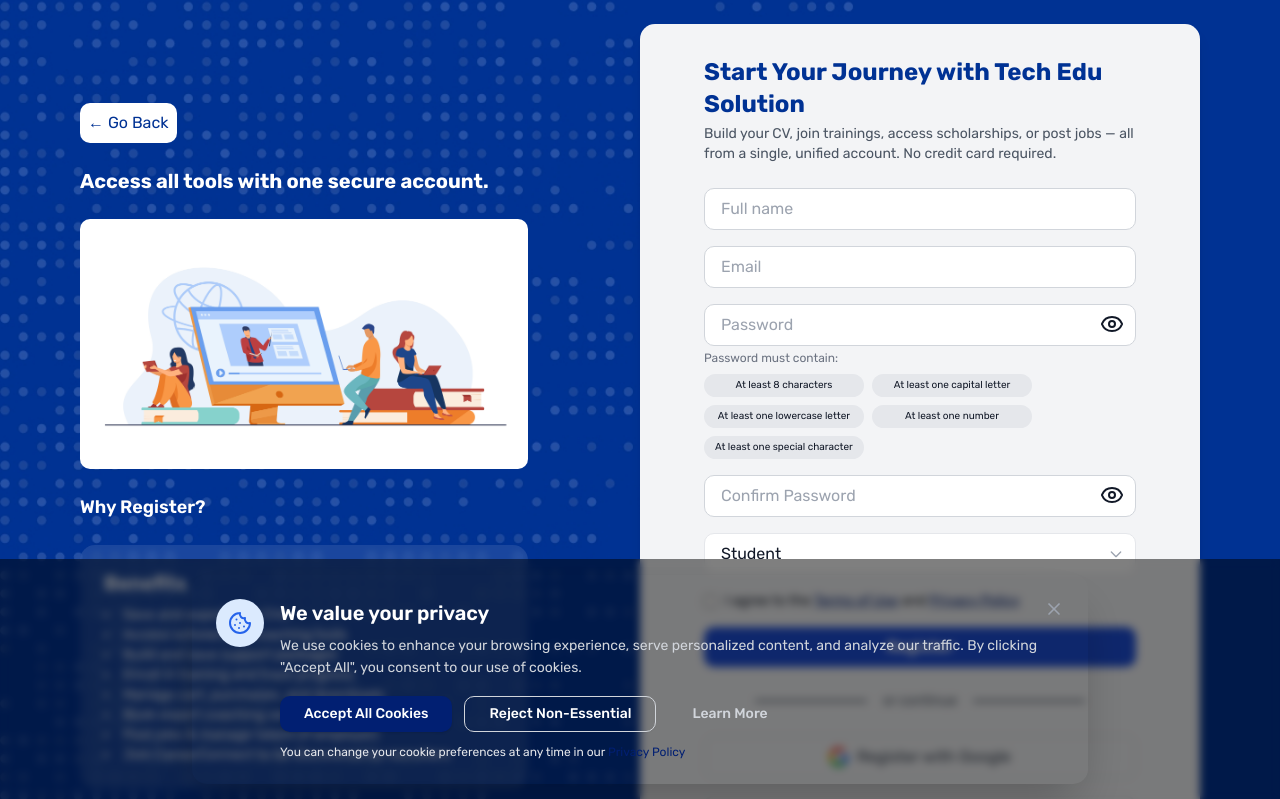
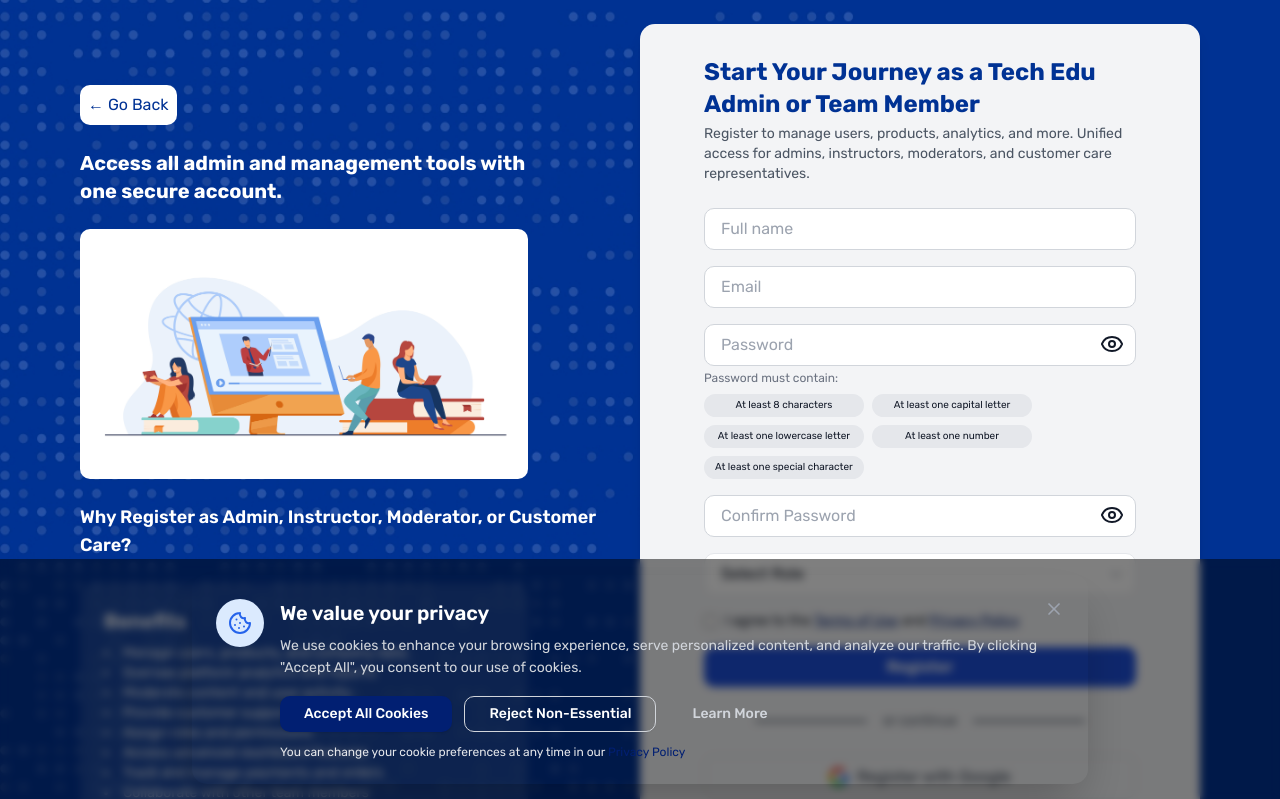
Before and after one commit to Coast-Information-Technology/tech-edu-admin, a Next.js app: page /register in a window 1280 px wide. Shown: the top 799 px of the page. Built offline with nearby package versions, Linux system fonts and the light colour scheme; no server answers.

Commit message:
👌: Auth content

```diff
--- a/components/LoginPage.tsx
+++ b/components/LoginPage.tsx
@@ -174,11 +174,12 @@ const LoginPage = () => {
           ← Go Back
         </button>
         <h2 className="text-2xl font-bold mb-1 text-[#003294] max-w-[80%]">
-          Welcome Back to Tech Edu Solution
+          Welcome Back to Tech Edu Admin Portal
         </h2>
         <p className="text-sm text-gray-600 mb-6 max-w-[75%]">
-          Whether you're returning to edit your CV, track a scholarship
-          application, or manage your training — you're just one step away
+          Sign in to manage users, products, analytics, and more. Unified access
+          for admins, instructors, moderators, and customer care
+          representatives.
         </p>
 
         {/* OAuth Error Alert */}
@@ -303,7 +304,7 @@ const LoginPage = () => {
           ← Go Back
         </button>
         <h2 className="text-xl font-bold max-w-md">
-          Access all tools with one secure account.
+          Access all admin and management tools with one secure account.
         </h2>
 
         <div className="relative max-w-md rounded-md h-[250px] overflow-hidden">
@@ -319,18 +320,19 @@ const LoginPage = () => {
         <h3 className="text-lg font-semibold mt-6">Quick Benefits Reminder</h3>
         <div className="max-w-md bg-white/10 backdrop-blur-md p-6 rounded-[10px] border border-white/20">
           <ul className="list-disc list-inside text-sm text-white">
-            <li>Resume Builder access</li>
-            <li>Scholarship coaching progress</li>
-            <li>Build and save support packages</li>
-            <li>Saved training sessions</li>
-            <li>Download certificates</li>
-            <li>Booking history with coaches</li>
-            <li>CareerConnect profile management</li>
+            <li>Manage users, products, and company data</li>
+            <li>Oversee platform analytics and reports</li>
+            <li>Moderate content and user activity</li>
+            <li>Provide customer support and resolve issues</li>
+            <li>Assign roles and permissions</li>
+            <li>Access advanced dashboard features</li>
+            <li>Track and manage payments and orders</li>
+            <li>Collaborate with other team members</li>
           </ul>
         </div>
 
         <p className="text-sm font-medium pt-6">
-          One login. All tools. Seamless experience.
+          One login. All admin tools. Seamless experience.
         </p>
       </div>
     </section>
--- a/components/RegisterForm.tsx
+++ b/components/RegisterForm.tsx
@@ -314,7 +314,7 @@ const Page = () => {
           ← Go Back
         </button>
         <h2 className="text-lg md:text-xl font-bold max-w-md">
-          Access all tools with one secure account.
+          Access all admin and management tools with one secure account.
         </h2>
 
         <div className="relative max-w-md rounded-[10px] h-[250px]">
@@ -327,18 +327,20 @@ const Page = () => {
           />
         </div>
 
-        <h3 className="text-lg font-semibold text-white mt-8">Why Register?</h3>
+        <h3 className="text-lg font-semibold text-white mt-8">
+          Why Register as Admin, Instructor, Moderator, or Customer Care?
+        </h3>
         <div className="w-full max-w-md bg-white/10 backdrop-blur-sm p-6 rounded-[15px]">
           <h3 className="text-md font-semibold mb-2 text-white">Benefits</h3>
           <ul className="list-disc list-inside text-sm text-white font-normal">
-            <li>Save and export your CVs</li>
-            <li>Access scholarship coaching tools</li>
-            <li>Build and save support packages</li>
-            <li>Enroll in training and track progress</li>
-            <li>Manage cart, purchases, and downloads</li>
-            <li>Book expert coaching sessions</li>
-            <li>Post jobs & manage talent (if employer)</li>
-            <li>Join CareerConnect to be discovered by recruiters</li>
+            <li>Manage users, products, and company data</li>
+            <li>Oversee platform analytics and reports</li>
+            <li>Moderate content and user activity</li>
+            <li>Provide customer support and resolve issues</li>
+            <li>Assign roles and permissions</li>
+            <li>Access advanced dashboard features</li>
+            <li>Track and manage payments and orders</li>
+            <li>Collaborate with other team members</li>
           </ul>
         </div>
 
@@ -357,11 +359,12 @@ const Page = () => {
           ← Go Back
         </button>
         <h2 className="text-2xl font-bold mb-1 text-[#003294]">
-          Start Your Journey with Tech Edu Solution
+          Start Your Journey as a Tech Edu Admin or Team Member
         </h2>
         <p className="text-sm text-gray-600 mb-6">
-          Build your CV, join trainings, access scholarships, or post jobs — all
-          from a single, unified account. No credit card required.
+          Register to manage users, products, analytics, and more. Unified
+          access for admins, instructors, moderators, and customer care
+          representatives.
         </p>
 
         <form onSubmit={handleSubmit} className="space-y-4">
@@ -514,15 +517,10 @@ const Page = () => {
               aria-required
             >
               <option value="">Select Role</option>
-              <option value="student">Student</option>
-              <option value="individualTechProfessional">
-                Individual Tech Professional
-              </option>
-              <option value="teamTechProfessional">
-                Team Tech Professional
-              </option>
-              <option value="recruiter">Employer/Recruiter</option>
-              <option value="institution">Institution</option>
+              <option value="admin">Admin</option>
+              <option value="instructor">Instructor</option>
+              <option value="moderator">Moderator</option>
+              <option value="customerCare">Customer Care Representative</option>
             </select>
             <div className="absolute inset-y-0 right-0 flex items-center pr-3 pointer-events-none">
               <svg
```
